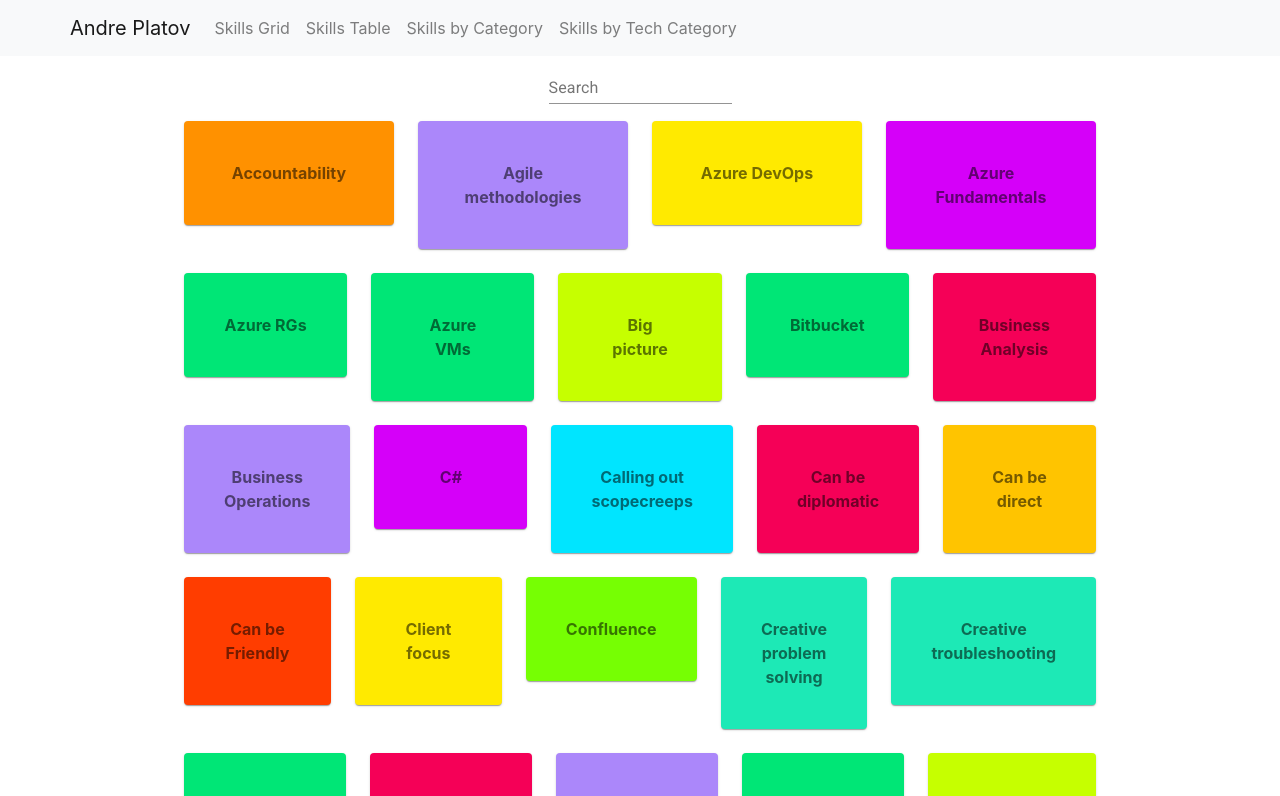
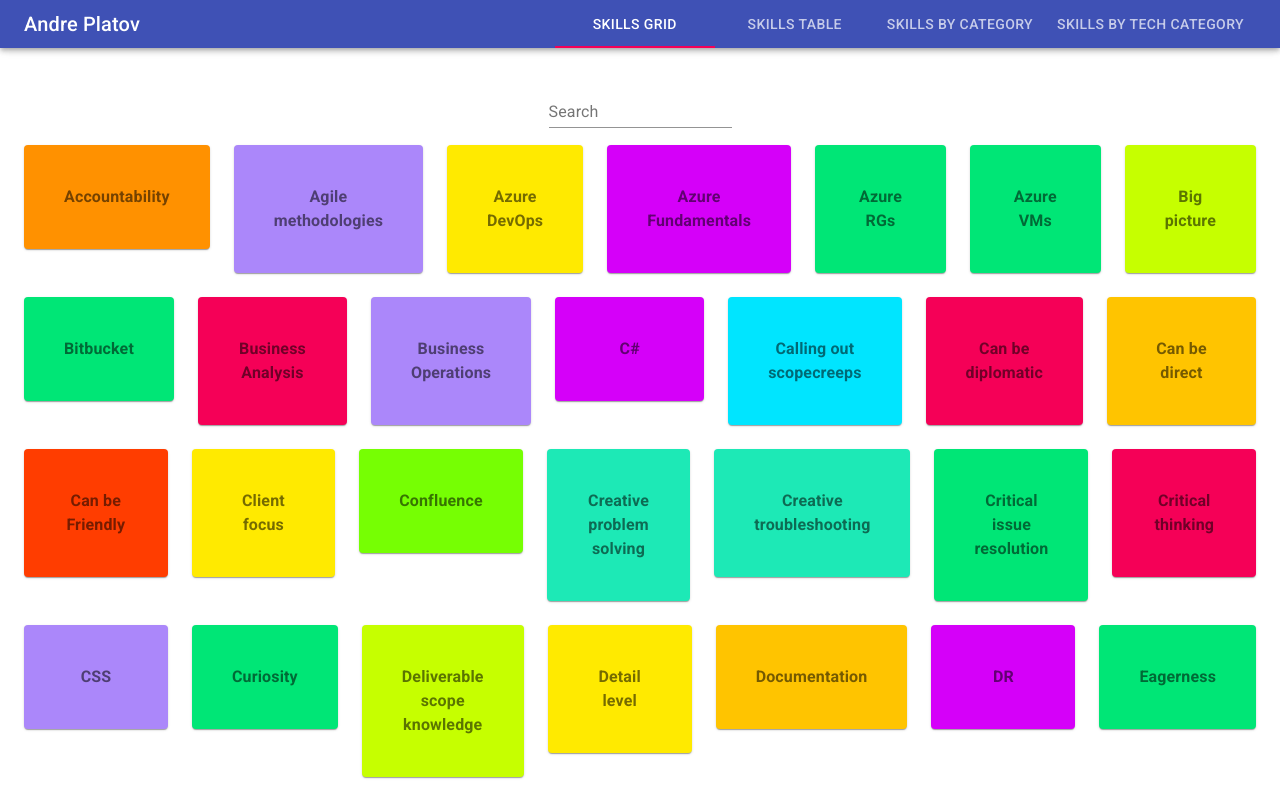
Before and after one commit to AndrePlatov/my-site-2020, a React (Create React App) app: page / in a window 1280 px wide. Shown: the top 796 px of the page. Built offline with nearby package versions, Linux system fonts and the light colour scheme.

Commit message:
changed nav bar to app bar (fixing incompatibility with popover).

```diff
--- a/package.json
+++ b/package.json
@@ -4,6 +4,7 @@
   "private": true,
   "dependencies": {
     "@material-ui/core": "^4.9.5",
+    "@material-ui/icons": "^4.9.1",
     "@testing-library/jest-dom": "^4.2.4",
     "@testing-library/react": "^9.5.0",
     "@testing-library/user-event": "^7.2.1",
--- a/src/App.css
+++ b/src/App.css
@@ -13,6 +13,11 @@
   text-align: center;
 }
 
+.App .MuiContainer-root {
+  max-width: 100%;
+  padding: 0;
+}
+
 .App-logo {
   height: 40vmin;
   pointer-events: none;
@@ -22,6 +27,10 @@
   .App-logo {
     animation: App-logo-spin infinite 20s linear;
   }
+}
+
+.App button:focus {
+  outline: none;
 }
 
 .App-header {
--- a/src/App.tsx
+++ b/src/App.tsx
@@ -3,8 +3,6 @@
 import './App.css';
 import { SkillsNavigator } from './components/skills/Grid/SkillsNavigator';
 import 'bootstrap/dist/css/bootstrap.min.css';
-import Navbar from 'react-bootstrap/Navbar'
-import { Container, Nav, Tabs, Tab } from 'react-bootstrap';
 import {
   BrowserRouter as Router,
   Switch,
@@ -15,55 +13,101 @@
 import { mySkills } from './components/skills/skillsData';
 import SkillsByType from './components/skills/Table/SkillsByType';
 import Skills_ByTechCategory from './components/skills/Table/Skills_ByTechCategory';
+import { AppBar, Toolbar, Typography, makeStyles, createStyles, Theme, Box, Tabs, Tab, Container } from '@material-ui/core';
+import MenuIcon from '@material-ui/icons/Menu';
+
+const useStyles = makeStyles((theme: Theme) =>
+  createStyles({
+    grow: {
+      flexGrow: 1,
+    },
+    root: {
+      flexGrow: 1,
+    },
+    menuButton: {
+      marginRight: theme.spacing(2),
+    },
+  }),
+);
+interface TabPanelProps {
+  children?: React.ReactNode;
+  index: any;
+  value: any;
+}
+
+function TabPanel(props: TabPanelProps) {
+  const { children, value, index, ...other } = props;
+
+  return (
+    <div
+      role="tabpanel"
+      hidden={value !== index}
+      id={`simple-tabpanel-${index}`}
+      aria-labelledby={`simple-tab-${index}`}
+      {...other}
+    >
+      {value === index && (
+        <Box p={3}>
+          <Typography>{children}</Typography>
+        </Box>
+      )}
+    </div>
+  );
+}
+
+function a11yProps(index: any) {
+  return {
+    id: `simple-tab-${index}`,
+    'aria-controls': `simple-tabpanel-${index}`,
+  };
+}
 
 function App() {
+  const classes = useStyles();
+  const [value, setValue] = React.useState(0);
+
+  const handleChange = (event: React.ChangeEvent<{}>, newValue: number) => {
+    setValue(newValue);
+  };
+
   return (
     <div className="App">
 
 
+      <AppBar position="fixed">
+        <Toolbar variant="dense" >
 
-      <Router>
-        <div>
-          <Navbar bg="light" fixed="top">
-            <Container fluid="lg">
-              <Navbar.Brand href="/">Andre Platov</Navbar.Brand>
-              <Navbar.Collapse id="basic-navbar-nav">
-                <Nav className="mr-auto">
-                  <Link to="/" className="nav-link">Skills Grid</Link>
-                  <Link to="/skills-table" className="nav-link">Skills Table</Link>
-                  <Link to="/skills-by-type" className="nav-link">Skills by Category</Link>
-                  <Link to="/skills-by-tech-type" className="nav-link">Skills by Tech Category</Link>
-                </Nav>
-              </Navbar.Collapse>
-            </Container>
-          </Navbar>
+          <Typography variant="h6" color="inherit">
+            Andre Platov
+              </Typography>
+              <div className={classes.grow} />
+          <Tabs value={value} onChange={handleChange} aria-label="simple tabs example" centered>
+            <Tab label="Skills Grid" {...a11yProps(0)} />
+            <Tab label="Skills Table" {...a11yProps(1)} />
+            <Tab label="Skills by Category" {...a11yProps(2)} />
+            <Tab label="Skills by Tech Category" {...a11yProps(3)} />
+          </Tabs>
 
+        </Toolbar>
+      </AppBar>
+      <Container>
+        <TabPanel value={value} index={0}>
+          <SkillsNavigator></SkillsNavigator>
+        </TabPanel>
 
-          {/* A <Switch> looks through its children <Route>s and
-            renders the first one that matches the current URL. */}
-          <Switch>
-            <Route path="/" exact>
-              <SkillsNavigator></SkillsNavigator>
-            </Route>
-            <Route path="/skills-table">
-              <h2>All Skills</h2>
-              <SkillTableTemplate data={mySkills}></SkillTableTemplate>
-            </Route>
-            <Route path="/skills-by-type">
-              <SkillsByType></SkillsByType>
-            </Route>
+        <TabPanel value={value} index={1}>
+          <h2>All Skills</h2>
+          <SkillTableTemplate data={mySkills}></SkillTableTemplate>
+        </TabPanel>
 
-            <Route path="/skills-by-tech-type">
-              <Skills_ByTechCategory></Skills_ByTechCategory>
-            </Route>
-          </Switch>
-        </div>
-      </Router>
+        <TabPanel value={value} index={2}>
+          <SkillsByType></SkillsByType>
+        </TabPanel>
 
-
-
-
-
+        <TabPanel value={value} index={3}>
+          <Skills_ByTechCategory></Skills_ByTechCategory>
+        </TabPanel>
+      </Container>
 
     </div>
   );
```
Also changed, not shown: 1 other file (tests, documents, lock files or other folders).
